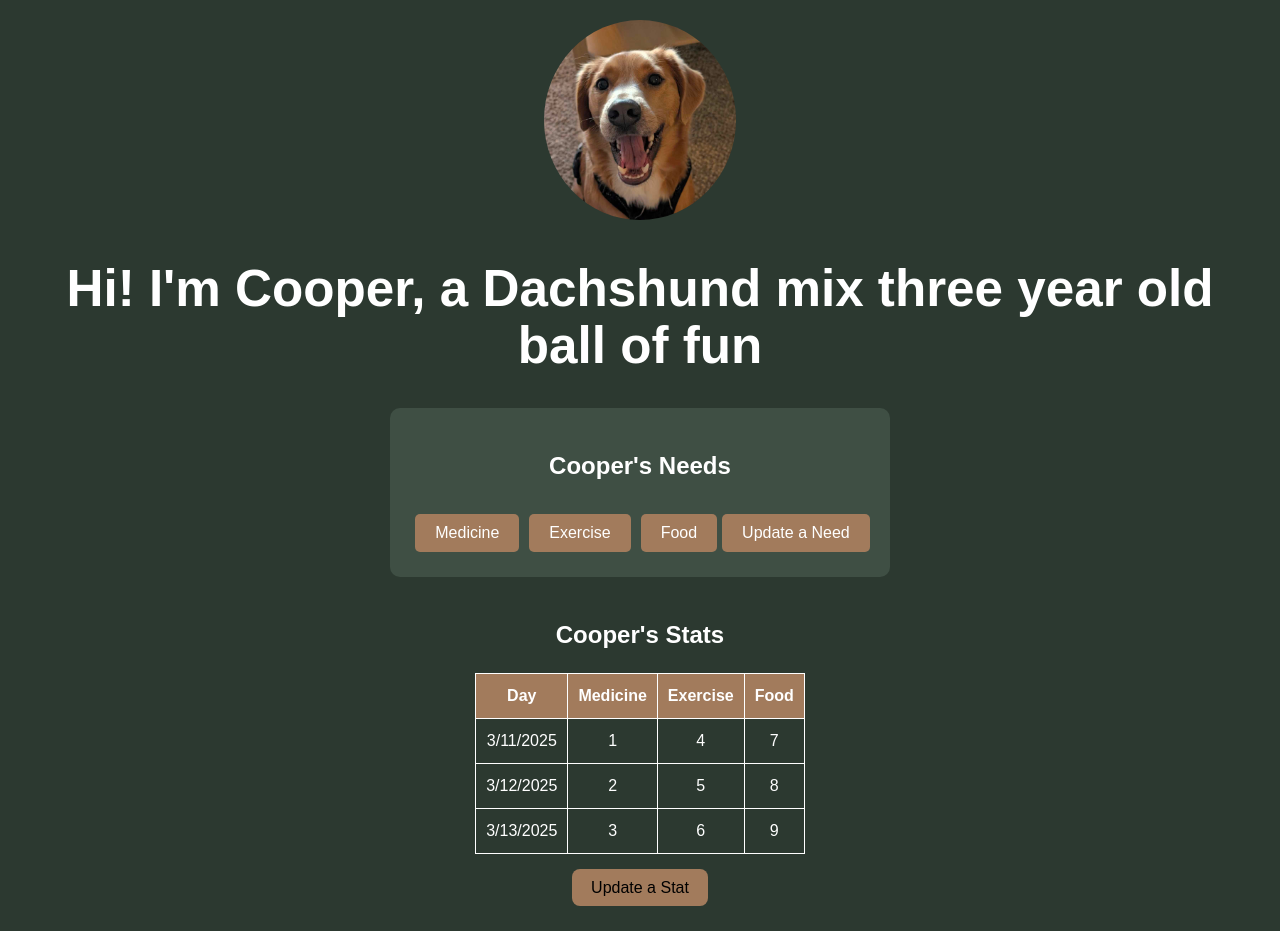
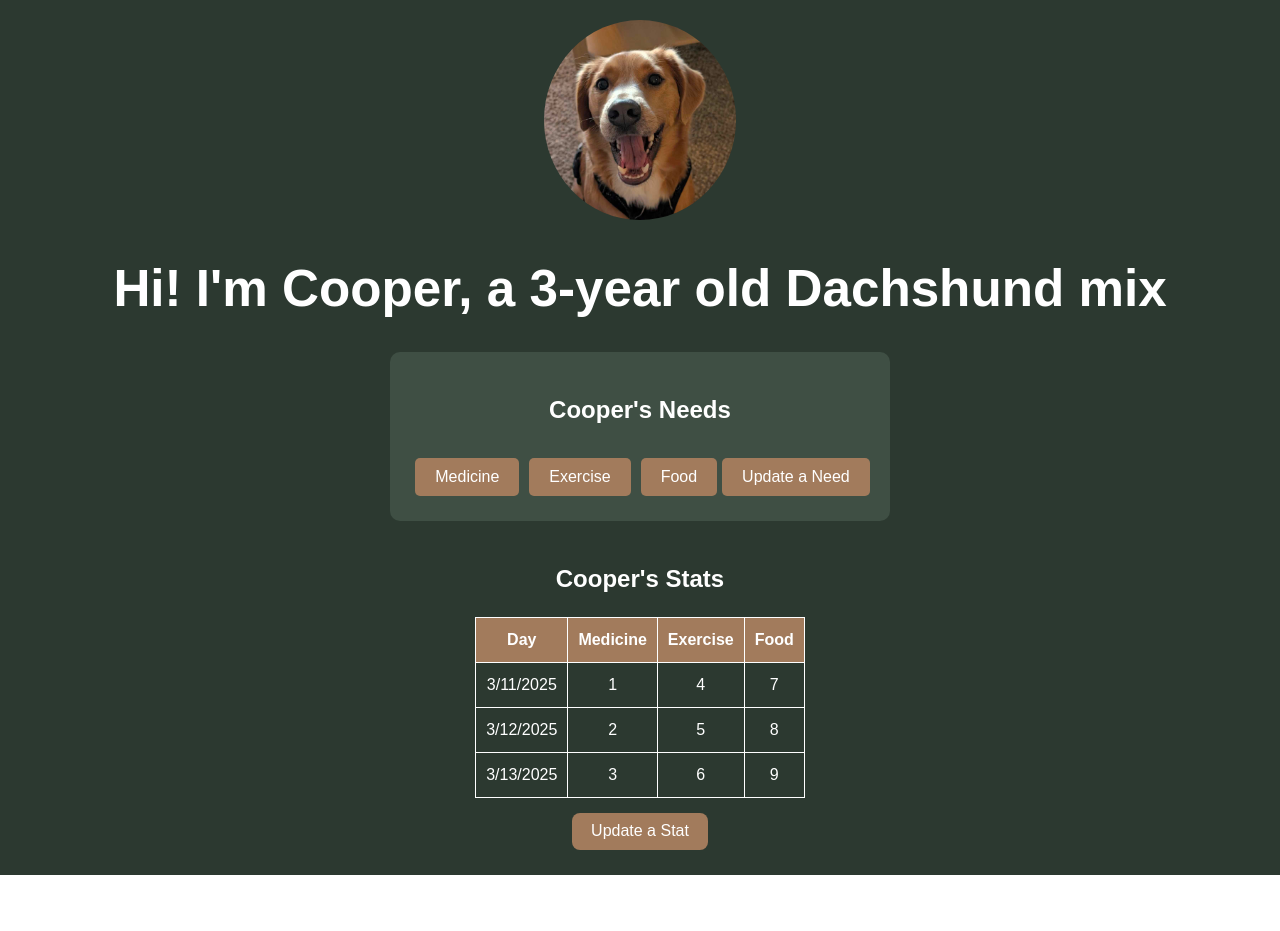
Before and after one commit to ritchieritch42/cooper-keeper, a React (Vite) app in the folder app/: page / in a window 1280 px wide. After the commit the page ends 875 px from the top, so only its background shows below. Built offline with nearby package versions, Linux system fonts and the light colour scheme.

Commit message:
center body and white text in buttons

```diff
--- a/app/src/App.css
+++ b/app/src/App.css
@@ -5,6 +5,10 @@ body {
   margin: 0;
   padding: 0;
   height: auto;
+  display: flex;
+  flex-direction: column;
+  justify-content: flex-start;
+  align-items: center;
 }
 
 .app {
@@ -143,6 +147,7 @@ img {
   border: none;
   margin: 5px;
   margin-top: 15px;
+  color: white;
 }
 
 .stat-update:hover {
@@ -153,6 +158,8 @@ img {
   background-color: #a27b5c;
   border: none;
   margin: 5px;
+  margin: 5px;
+  color: white;
 }
 
 .stat-submit:hover {
--- a/app/src/App.jsx
+++ b/app/src/App.jsx
@@ -369,7 +369,7 @@ function CooperDetails() {
   return (
     <div>
       <img src={cooperImage} alt="Cooper" />
-      <h1>Hi! I'm Cooper, a Dachshund mix three year old ball of fun</h1>
+      <h1>Hi! I'm Cooper, a 3-year old Dachshund mix</h1>
     </div>
   );
 }
```
